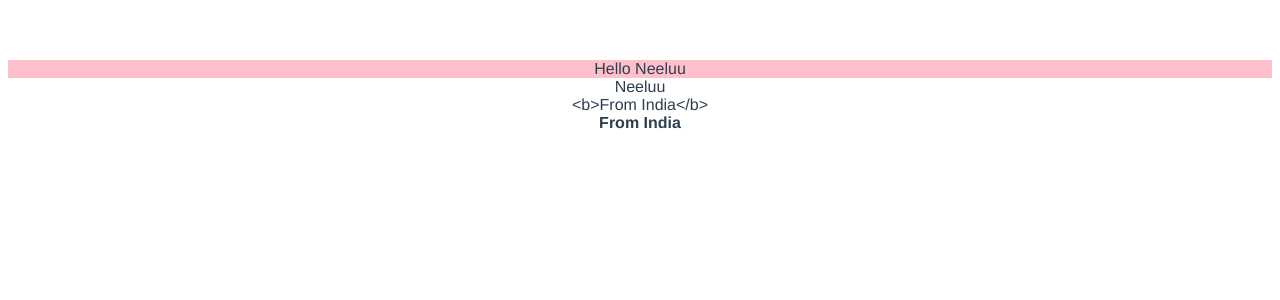
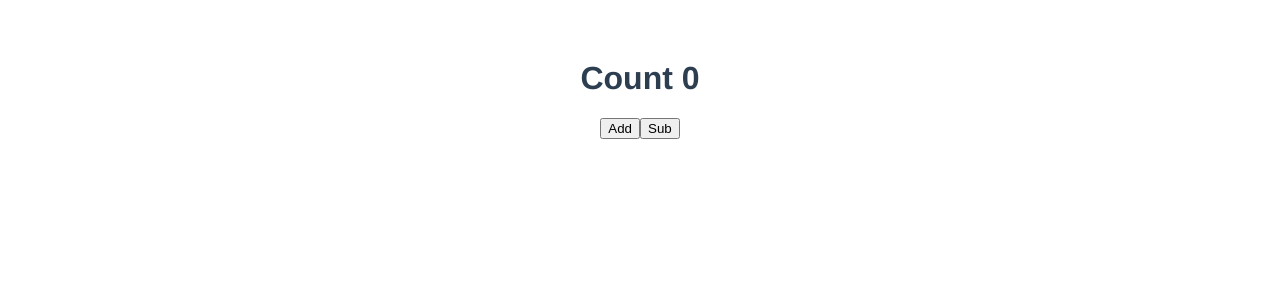
Before and after one commit to Neelima-git/learn-Vue.js, a Vue app: page / in a window 1280 px wide. Shown: the top 300 px of the page. Built offline with nearby package versions, Linux system fonts and the light colour scheme.

Commit message:
Added data binding component and counter in app.vue

```diff
--- a/src/App.vue
+++ b/src/App.vue
@@ -1,37 +1,39 @@
+<!-- This is a Vue.js single-file component that defines a counter with two buttons to increment or decrement its value. -->
+
 <template>
-  <!-- String Interpolation:
-    This is one way of showing data in template.
-  Class "app" adds bg-pink as defined in styles-->
-  <div class="app">
-    Hello {{ name }}
-  </div>
-  <!-- Directive: v-text
-    This is another way of showing data in the template using directive "v-text" -->
-  <div v-text="name"></div>
-  <!-- uses string interpolation to display the value of the "country" data property. -->
-  <div>{{ country }}</div>
-  <!-- uses the "v-html" directive to display the value of the "country" data property as HTML content.
-  In this case, the HTML content is bold text "From India" wrapped in the "b" tag.-->
-  <div v-html="country"></div>
+
+  <h1>Count {{ count }}</h1>
+
+  <!-- These two buttons trigger the add and sub methods when clicked -->
+  <button @click="add">Add</button>
+  <button @click="sub">Sub</button>
 </template>
 
 <script>
+  // The script exports an object contains the name, data and method properties
 export default {
-  // Each component should have a name. First letter should be capital.
-  name: 'App',
-  //This data is similar useState(), we just maintain our components state using useState()
-  //So here we'll maintain local state of data.
-  data(){
-    return{
-      name: 'Neeluu',
-      country: '<b>From India</b>'
-    }
-  }
-}
+  // The name property defines the name of the component
+  name: "App",
+  // The data property defines the state of the component
+  data() {
+    return {
+      // The count variable starts at 0
+      count: 0,
+    };
+  },
+
+  // The methods property defines the behavior of the component
+  methods: {
+    // The add method increments the count variable by 1
+    add() {
+      this.count++;
+    },
+    // The sub method decrements the count variable by 1
+    sub() {
+      this.count--;
+    },
+  },
+};
 </script>
 
-<style>
-  .app{
-    background-color: pink;
-  }
-</style>
+<style></style>
```
Also changed, not shown: src/components/DataBinding.vue (added, +56 -0 lines).
